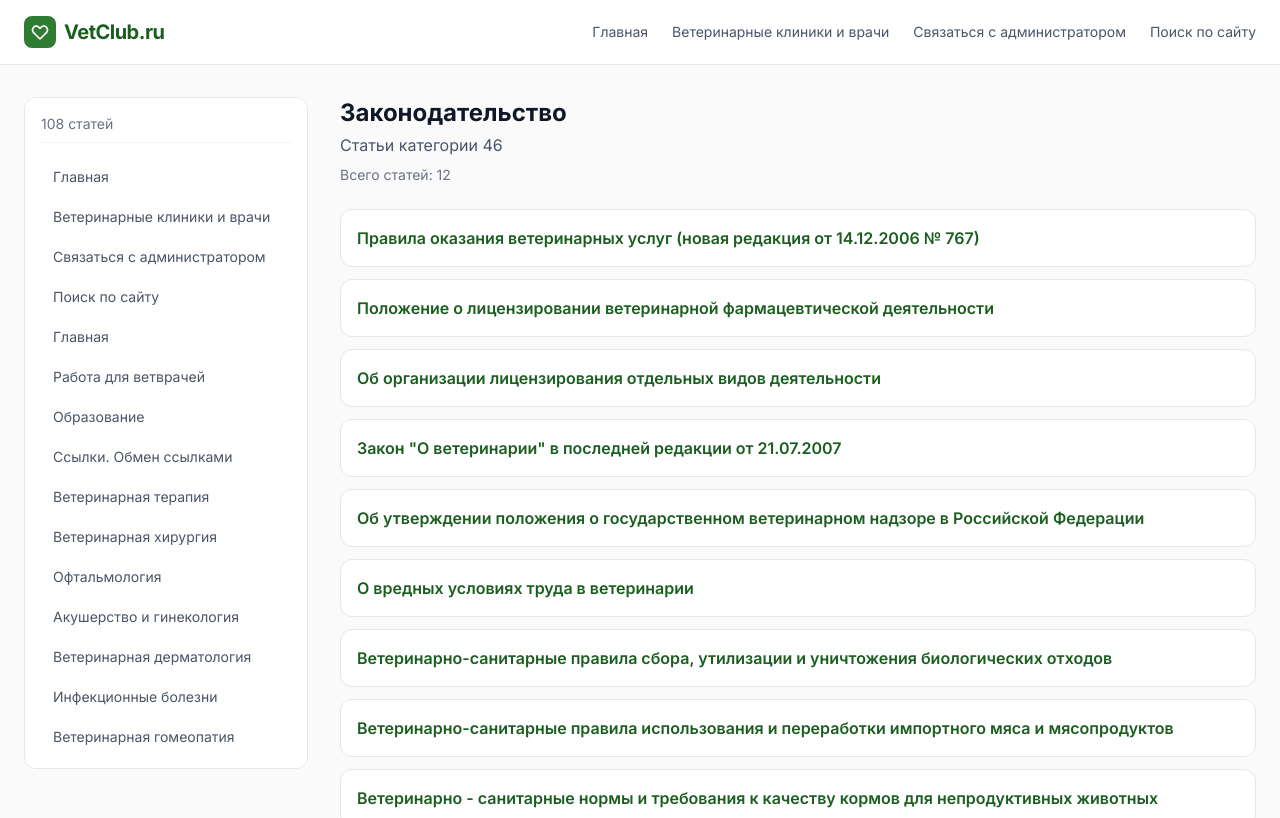
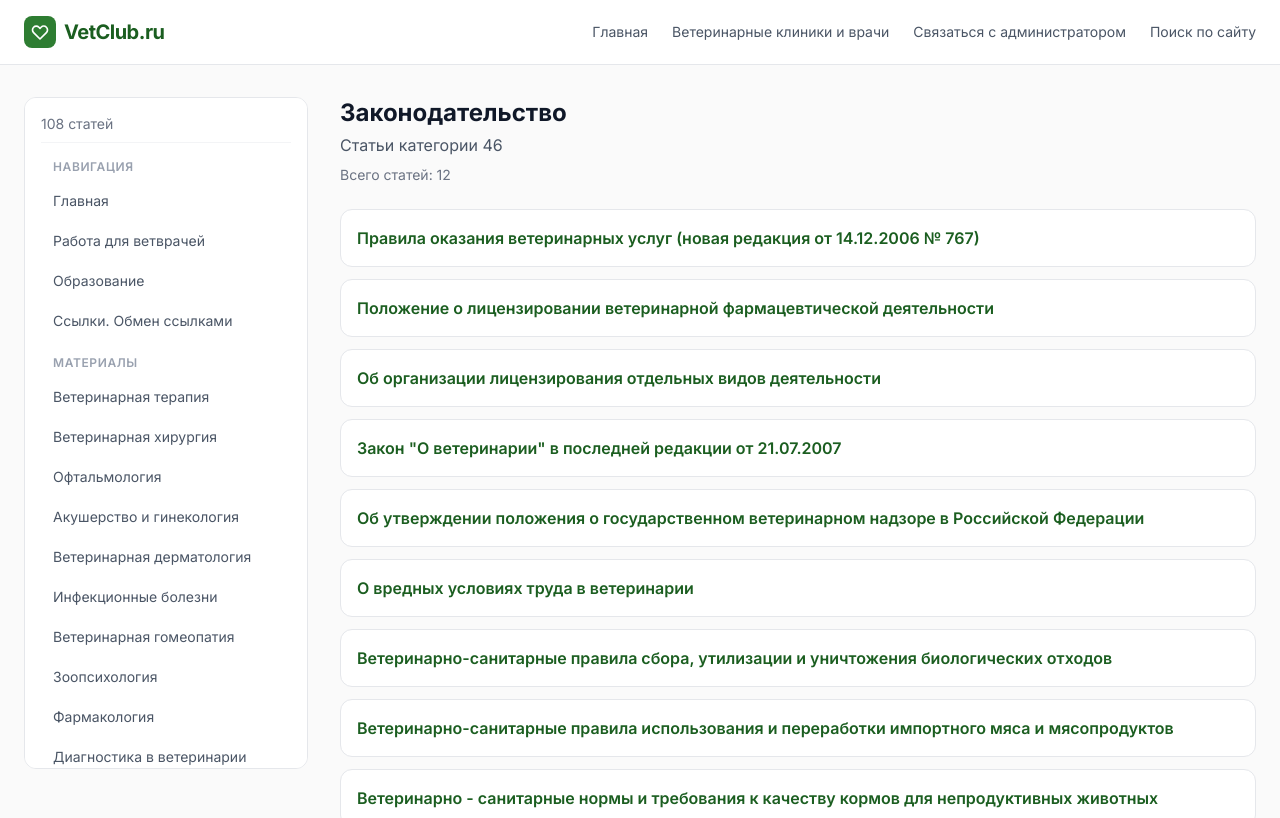
Before and after one commit to veterinar/vetclub-next, a Next.js app: page /category/legislation in a window 1280 px wide. Shown: the top 818 px of the page. Built offline with nearby package versions, Linux system fonts and the light colour scheme.

Commit message:
fix: group sidebar menu items with headings

```diff
--- a/src/app/layout.tsx
+++ b/src/app/layout.tsx
@@ -23,13 +23,6 @@ export default function RootLayout({
 }: Readonly<{
   children: React.ReactNode;
 }>) {
-  const allMenuItems = [
-    ...menuData.top,
-    ...menuData.left,
-    ...menuData.materials,
-    ...menuData.reference,
-  ];
-
   return (
     <html lang="ru">
       <body className={inter.className}>
@@ -68,7 +61,10 @@ export default function RootLayout({
                     108 статей
                   </div>
                   <nav className="space-y-1">
-                    {allMenuItems.map((item) => (
+                    <div className="text-xs font-semibold text-gray-400 uppercase tracking-wider mb-2 px-3">
+                      Навигация
+                    </div>
+                    {menuData.left.map((item) => (
                       <Link
                         key={item.href}
                         href={item.href}
@@ -77,6 +73,46 @@ export default function RootLayout({
                         {item.name}
                       </Link>
                     ))}
+                    <div className="text-xs font-semibold text-gray-400 uppercase tracking-wider mb-2 mt-4 px-3">
+                      Материалы
+                    </div>
+                    {menuData.materials.map((item) => (
+                      <Link
+                        key={item.href}
+                        href={item.href}
+                        className="block px-3 py-2 text-sm rounded-lg text-gray-600 hover:bg-[#f1f8e9] hover:text-[#1b5e20] transition-colors"
+                      >
+                        {item.name}
+                      </Link>
+                    ))}
+                    <div className="text-xs font-semibold text-gray-400 uppercase tracking-wider mb-2 mt-4 px-3">
+                      Справочник
+                    </div>
+                    {menuData.reference.map((item) => (
+                      <Link
+                        key={item.href}
+                        href={item.href}
+                        className="block px-3 py-2 text-sm rounded-lg text-gray-600 hover:bg-[#f1f8e9] hover:text-[#1b5e20] transition-colors"
+                      >
+                        {item.name}
+                      </Link>
+                    ))}
+                    {menuData.guides.length > 0 && (
+                      <>
+                        <div className="text-xs font-semibold text-gray-400 uppercase tracking-wider mb-2 mt-4 px-3">
+                          Руководства
+                        </div>
+                        {menuData.guides.map((item) => (
+                          <Link
+                            key={item.href}
+                            href={item.href}
+                            className="block px-3 py-2 text-sm rounded-lg text-gray-600 hover:bg-[#f1f8e9] hover:text-[#1b5e20] transition-colors"
+                          >
+                            {item.name}
+                          </Link>
+                        ))}
+                      </>
+                    )}
                   </nav>
                 </div>
               </aside>
```
